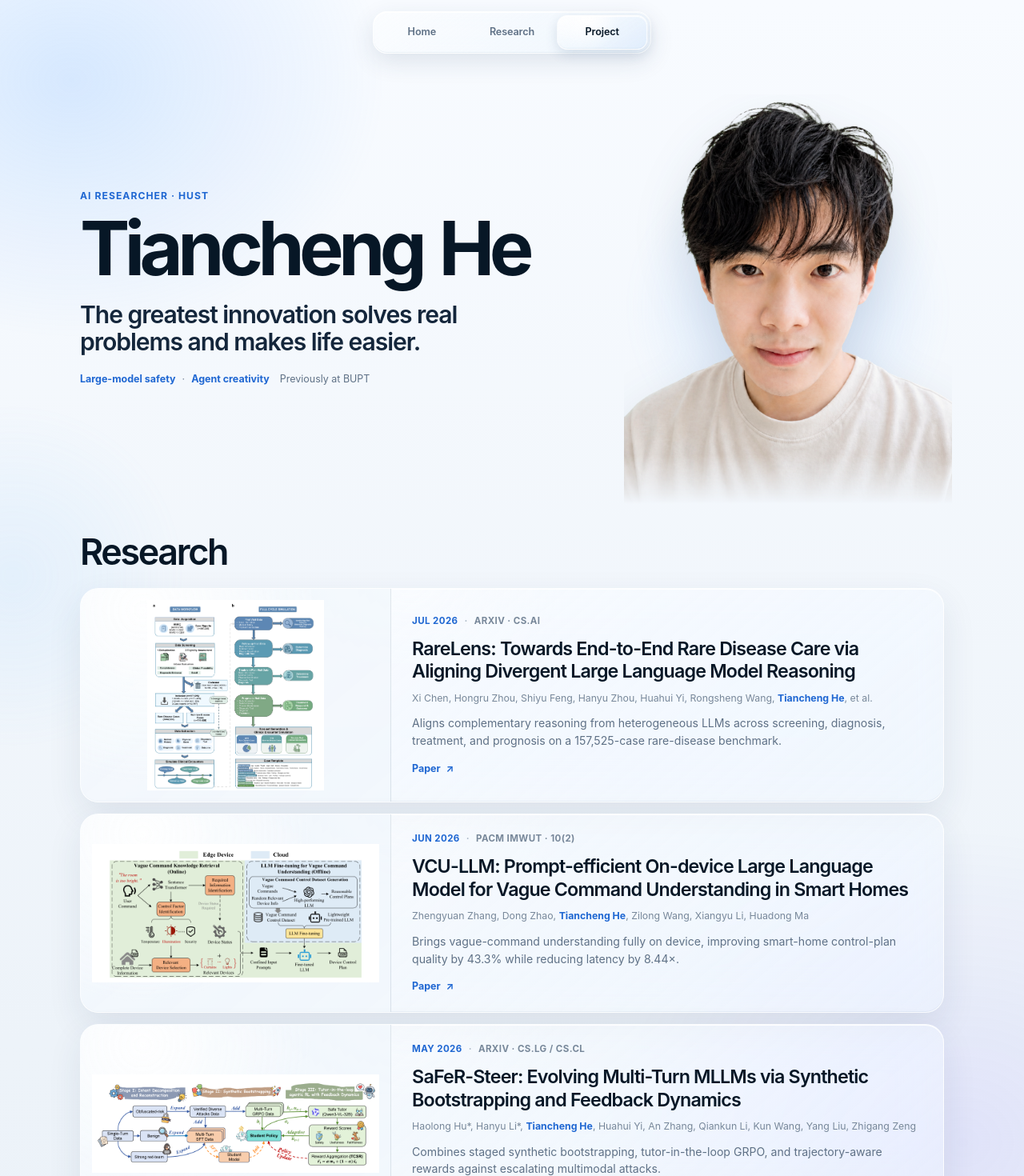
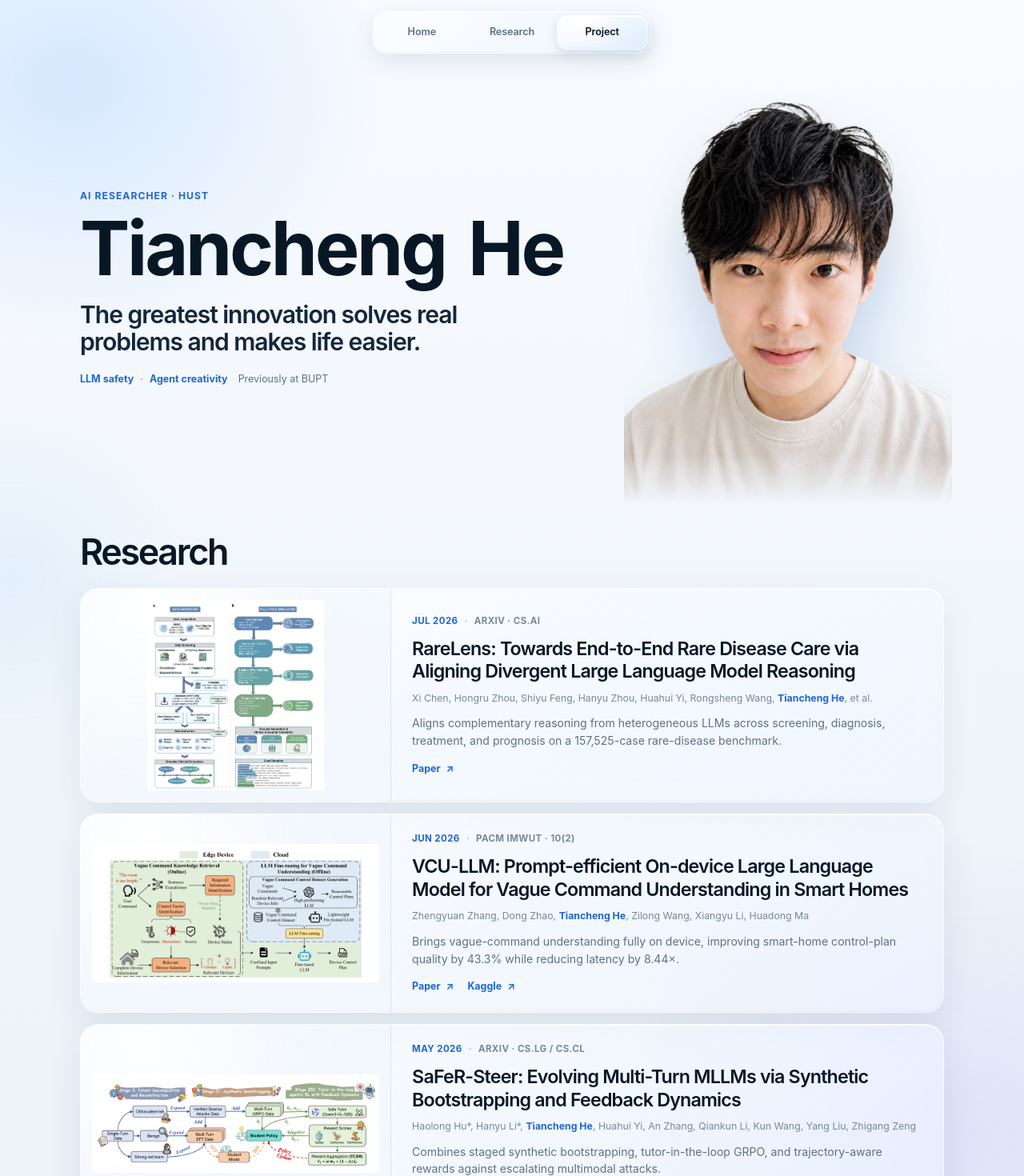
Before and after one commit to Tianchenggg/Tianchenggg.github.io, a Next.js app: page / in a window 1280 px wide. Shown: the top 1470 px of the page at 80% size. Built offline with nearby package versions, Linux system fonts and the light colour scheme.

Commit message:
Add VCU-LLM Kaggle link and refine identity text

```diff
--- a/app/globals.css
+++ b/app/globals.css
@@ -244,14 +244,14 @@ img {
   color: var(--ink-strong);
   font-size: clamp(4.15rem, 7.3vw, 6.55rem);
   font-weight: 660;
-  letter-spacing: -0.07em;
+  letter-spacing: -0.035em;
   line-height: 0.91;
   white-space: nowrap;
 }
 
 .hero h1 span {
   display: inline-block;
-  margin-left: 0.06em;
+  margin-left: 0.1em;
 }
 
 .hero-statement {
--- a/app/layout.tsx
+++ b/app/layout.tsx
@@ -5,11 +5,11 @@ export const metadata: Metadata = {
   metadataBase: new URL("https://tianchenggg.github.io"),
   title: "Tiancheng He — AI Researcher",
   description:
-    "Tiancheng He researches large-model safety and agent creativity, guided by the belief that real innovation should solve real problems.",
+    "Tiancheng He researches LLM safety and agent creativity, guided by the belief that real innovation should solve real problems.",
   keywords: [
     "Tiancheng He",
     "AI researcher",
-    "large-model safety",
+    "LLM safety",
     "agent creativity",
     "HUST",
     "BUPT",
@@ -21,7 +21,7 @@ export const metadata: Metadata = {
     url: "/",
     title: "Tiancheng He — AI Researcher",
     description:
-      "Large-model safety, agent creativity, and research that solves real problems.",
+      "LLM safety, agent creativity, and research that solves real problems.",
     siteName: "Tiancheng He",
     images: [
       {
@@ -36,7 +36,7 @@ export const metadata: Metadata = {
     card: "summary_large_image",
     title: "Tiancheng He — AI Researcher",
     description:
-      "Large-model safety, agent creativity, and research that solves real problems.",
+      "LLM safety, agent creativity, and research that solves real problems.",
     images: ["/og.png"],
   },
   icons: {
--- a/app/page.tsx
+++ b/app/page.tsx
@@ -35,7 +35,13 @@ const publications: Publication[] = [
       "Zhengyuan Zhang, Dong Zhao, Tiancheng He, Zilong Wang, Xiangyu Li, Huadong Ma",
     summary:
       "Brings vague-command understanding fully on device, improving smart-home control-plan quality by 43.3% while reducing latency by 8.44×.",
-    links: [{ label: "Paper", href: "https://doi.org/10.1145/3810190" }],
+    links: [
+      { label: "Paper", href: "https://doi.org/10.1145/3810190" },
+      {
+        label: "Kaggle",
+        href: "https://www.kaggle.com/datasets/liema77/on-device-vcu-llm-vague-smart-home-commands",
+      },
+    ],
     image: "/figures/vcu-llm.png",
     imageAlt: "VCU-LLM edge and cloud system overview from Figure 9",
   },
@@ -147,7 +153,7 @@ export default function Home() {
             The greatest innovation solves real problems and makes life easier.
           </p>
           <p className="hero-focus">
-            <strong>Large-model safety</strong>
+            <strong>LLM safety</strong>
             <span aria-hidden="true">·</span>
             <strong>Agent creativity</strong>
             <span>Previously at BUPT</span>
```
Also changed, not shown: 18 other files (tests, documents, lock files or other folders).
